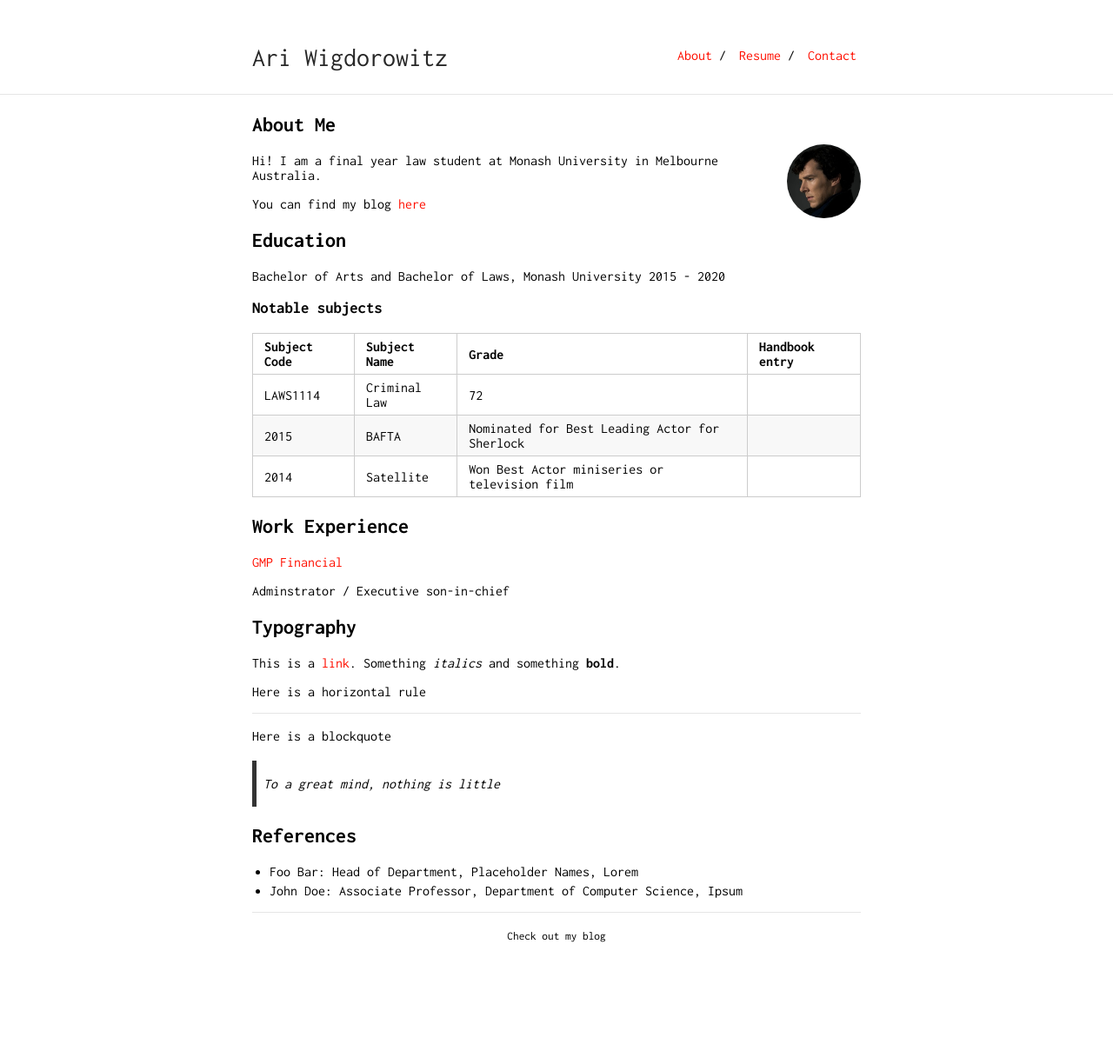
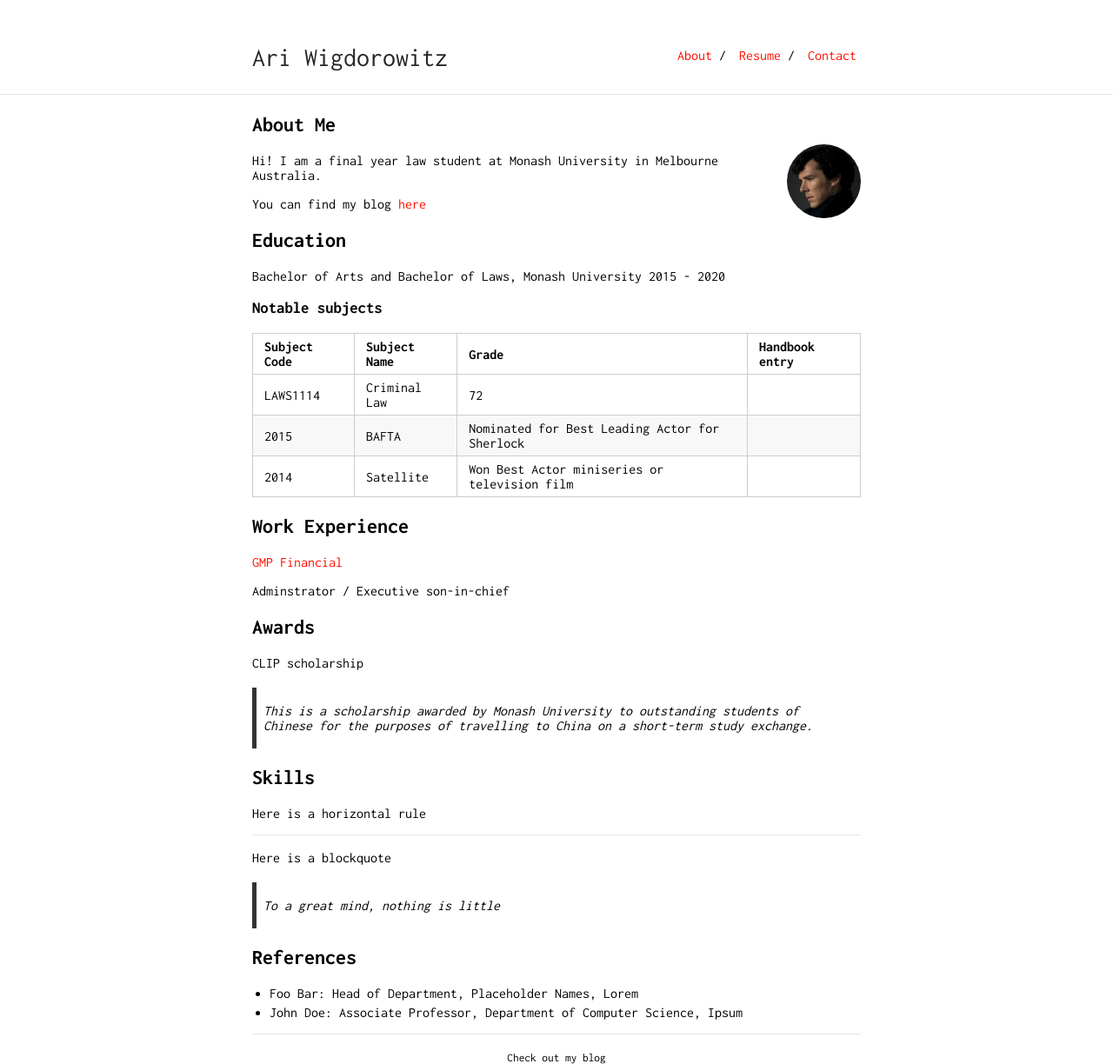
Before and after one commit to Wigdo/cv, a Jekyll site: the page built from index.md, in a window 1280 px wide. Shown: the whole page at 87% size. Built offline with Jekyll 4.4.1, drawn with Linux system fonts in a browser that asks for light colours; our own code applies the rules of GitHub Pages for plain Markdown files; before the commit the page ends 1084 px from its top, so only the background shows below that.

Commit message:
Update index.md

```diff
--- a/index.md
+++ b/index.md
@@ -30,11 +30,12 @@ LAWS1114 | Criminal Law  | 72
 Adminstrator / Executive son-in-chief
 
 
-## Typography
+## Awards
 
-This is a [link](http://google.com). Something *italics* and something **bold**.
+CLIP scholarship
+> This is a scholarship awarded by Monash University to outstanding students of Chinese for the purposes of travelling to China on a short-term study exchange.
 
-
+## Skills
 
 
 Here is a horizontal rule
```
